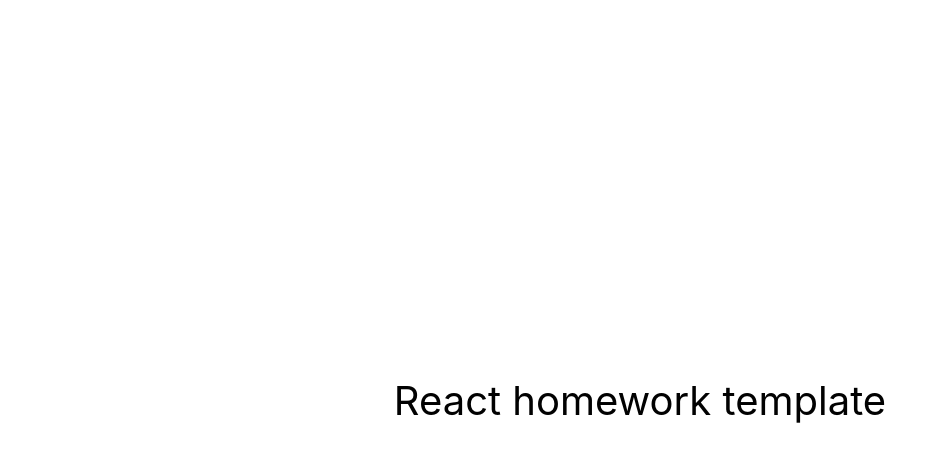
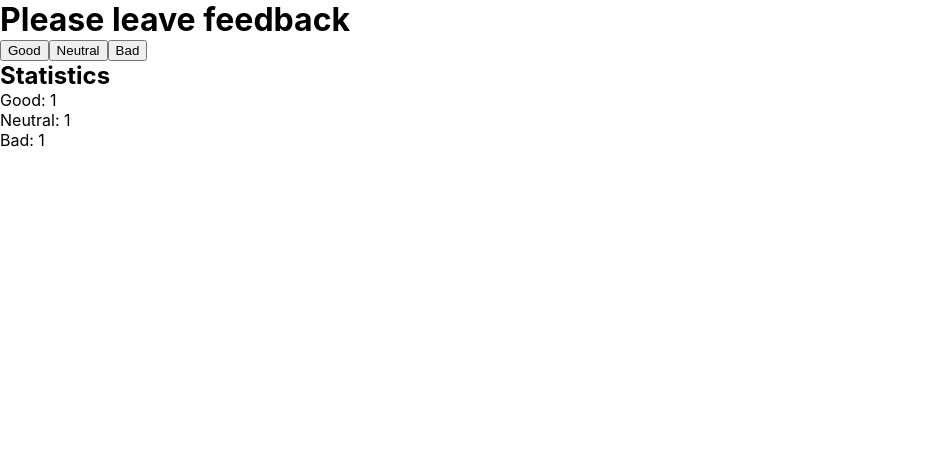
Before and after one commit to oliarosiak/goit-react-hw-02-feedback, a React (Create React App) app: page / in a window 1280 px wide. Shown: the top 462 px of the page, without its empty margins (0-947 px from the left). Built offline with nearby package versions, Linux system fonts and the light colour scheme.

Commit message:
draft code

```diff
--- a/src/components/App.jsx
+++ b/src/components/App.jsx
@@ -1,16 +1,24 @@
-export const App = () => {
+import React, { Component } from 'react';
+import FeedbackStatistics from './feedback/FeedbackStatistics';
+
+
+class App extends Component{
+  render() {
     return (
       <div
         style={{
-        height: '100vh',
-        display: 'flex',
-        justifyContent: 'center',
-        alignItems: 'center',
-        fontSize: 40,
-        color: '#010101'
+          // height: '100vh',
+          // display: 'flex',
+          // justifyContent: 'center',
+          // alignItems: 'center',
+          // fontSize: 40,
+          // color: '#010101'
         }}
       >
-      React homework template
+        <FeedbackStatistics />
       </div>
     );
-};
+  }
+}
+
+export default App;
--- /dev/null
+++ b/src/components/feedback/FeedbackStatistics.jsx
@@ -0,0 +1,43 @@
+import React, { Component } from 'react';
+
+class FeedbackStatistics extends Component{
+    static defaultProps = {
+        step: 1,
+    }
+
+    state = {
+        good: 0,
+        neutral: 0,
+        bad: 0
+    }
+
+    handleIncrement = (evt) => {
+        console.log("Increment button was clicked!", evt); // працює
+        console.log("this.props: ", this.props); // працює
+    }
+
+    render() {
+        return (
+            <>
+                <h1>Please leave feedback</h1>
+                <div>
+                    <button type='button' onClick={this.handleIncrement}>Good</button>
+                    <button type='button' onClick={this.handleIncrement}>Neutral</button>
+                    <button type='button' onClick={this.handleIncrement}>Bad</button>
+                </div>
+                <section>
+                    <h2>Statistics</h2>
+                    <ul>
+                        <li>Good: {this.props.step}</li>
+                        <li>Neutral: {this.props.step}</li>
+                        <li>Bad: {this.props.step}</li>
+                    </ul>
+                </section>
+
+            </>
+        )
+    }
+
+}
+
+export default FeedbackStatistics;
--- a/src/index.css
+++ b/src/index.css
@@ -13,3 +13,26 @@ code {
   font-family: source-code-pro, Menlo, Monaco, Consolas, 'Courier New',
     monospace;
 }
+
+h1,
+h2,
+h3,
+h4,
+h5,
+h6,
+p {
+  margin: 0;
+}
+
+ul,
+ol {
+  margin: 0;
+  padding: 0;
+  list-style-type: none;
+}
+
+img {
+  display: block;
+  max-width: 100%;
+  height: auto;
+}
--- a/src/index.js
+++ b/src/index.js
@@ -1,6 +1,6 @@
 import React from 'react';
 import ReactDOM from 'react-dom/client';
-import { App } from 'components/App';
+import App from 'components/App';
 import './index.css';
 
 ReactDOM.createRoot(document.getElementById('root')).render(
```
Lines whose indentation alone changed are shown as unchanged.
